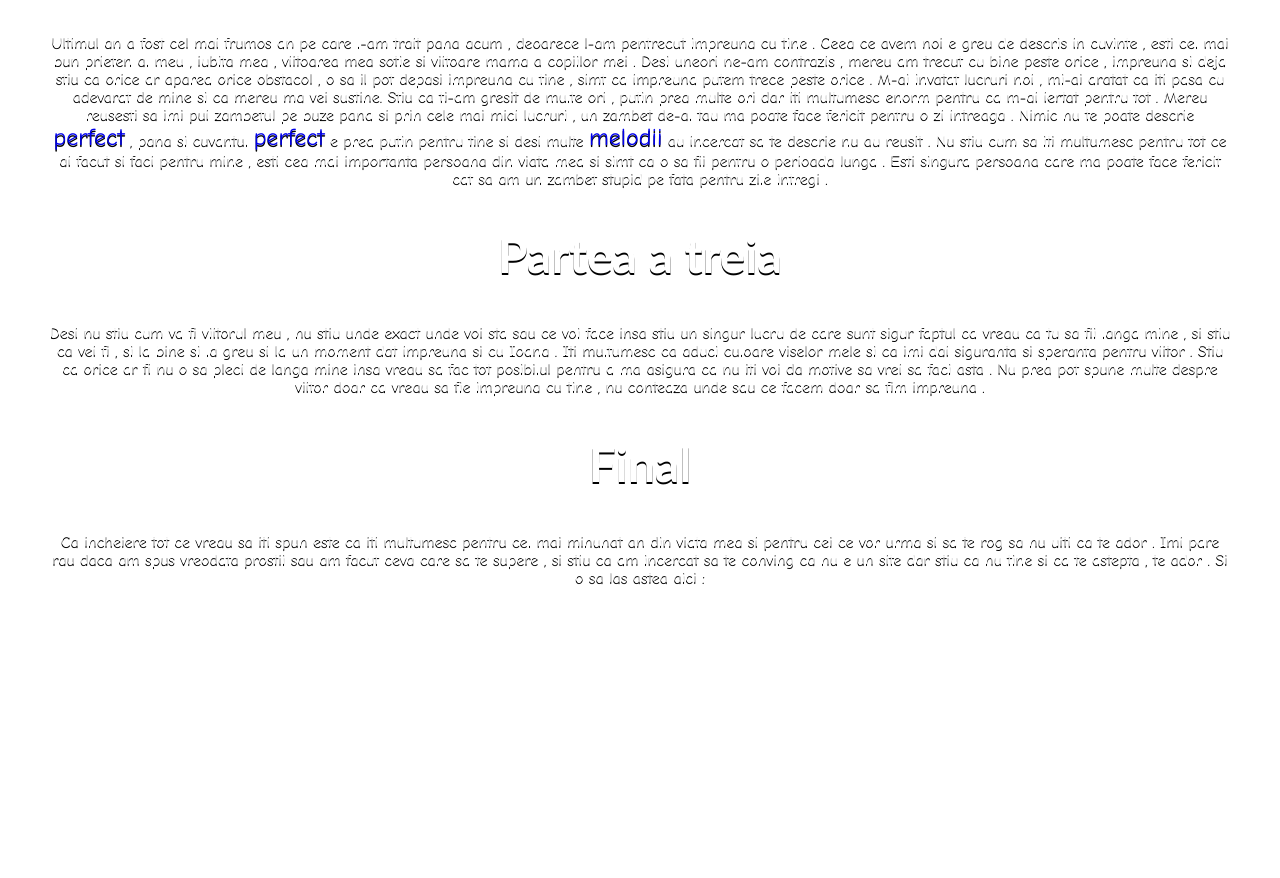
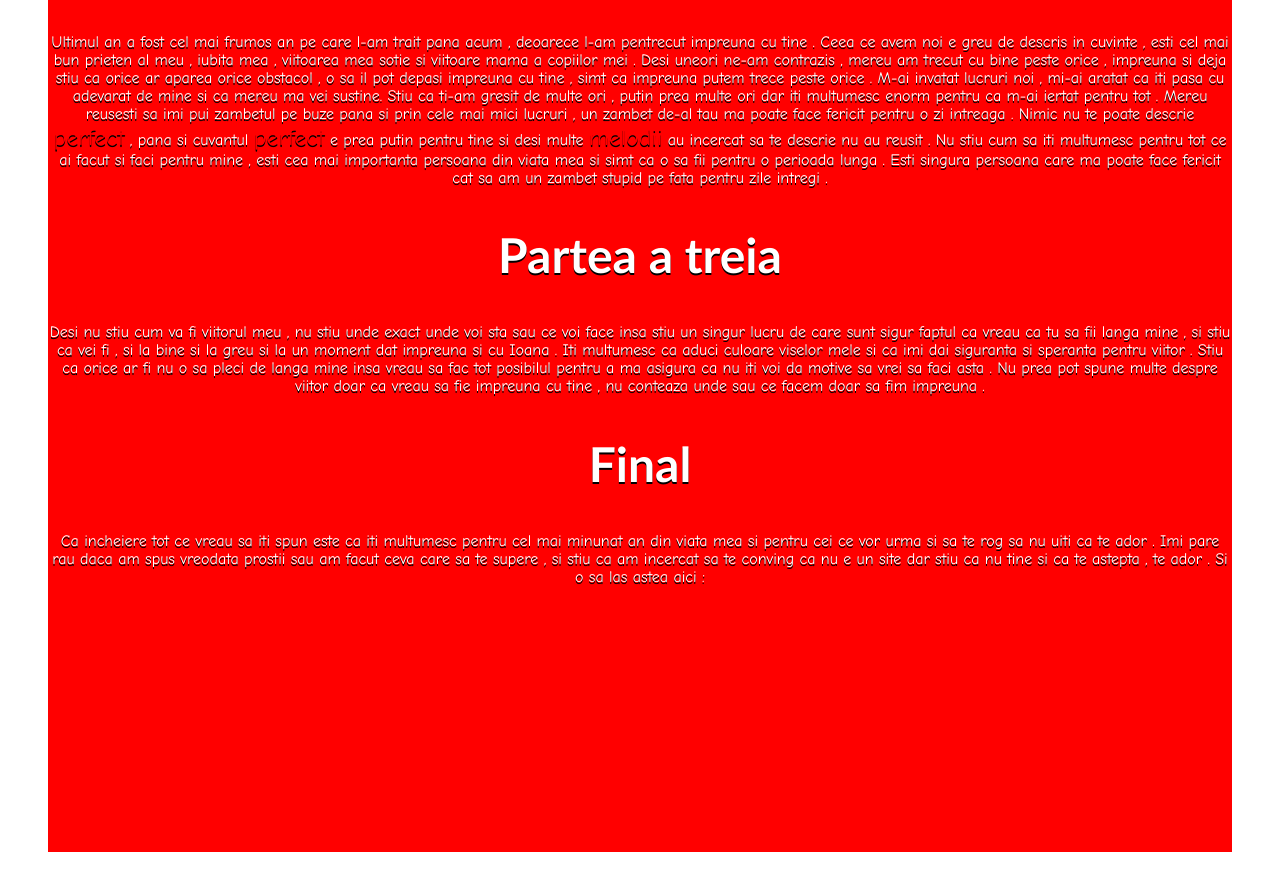
Before and after one commit to AlexSirbu7/Repode, a plain HTML site: page index.html in a window 1280 px wide. Shown: the part 1360-2238 px from the top of the page. Drawn offline with Linux system fonts and the light colour scheme.

Commit message:
Update main.css

```diff
--- a/main.css
+++ b/main.css
@@ -6,7 +6,7 @@ body {
 	width: 100%;
 }
 .hero {
-	background-color:af5761;
+	background-color:red;
 	background-position: center top;
 	background-size: cover;
 	padding: 250px 0;
@@ -37,7 +37,7 @@ p {
 	font-size: 2em;
 }
 .hero a {
-	color: af5761;
+	color: red;
 	font-size: 24px;
 	text-decoration: none;
 }
```
